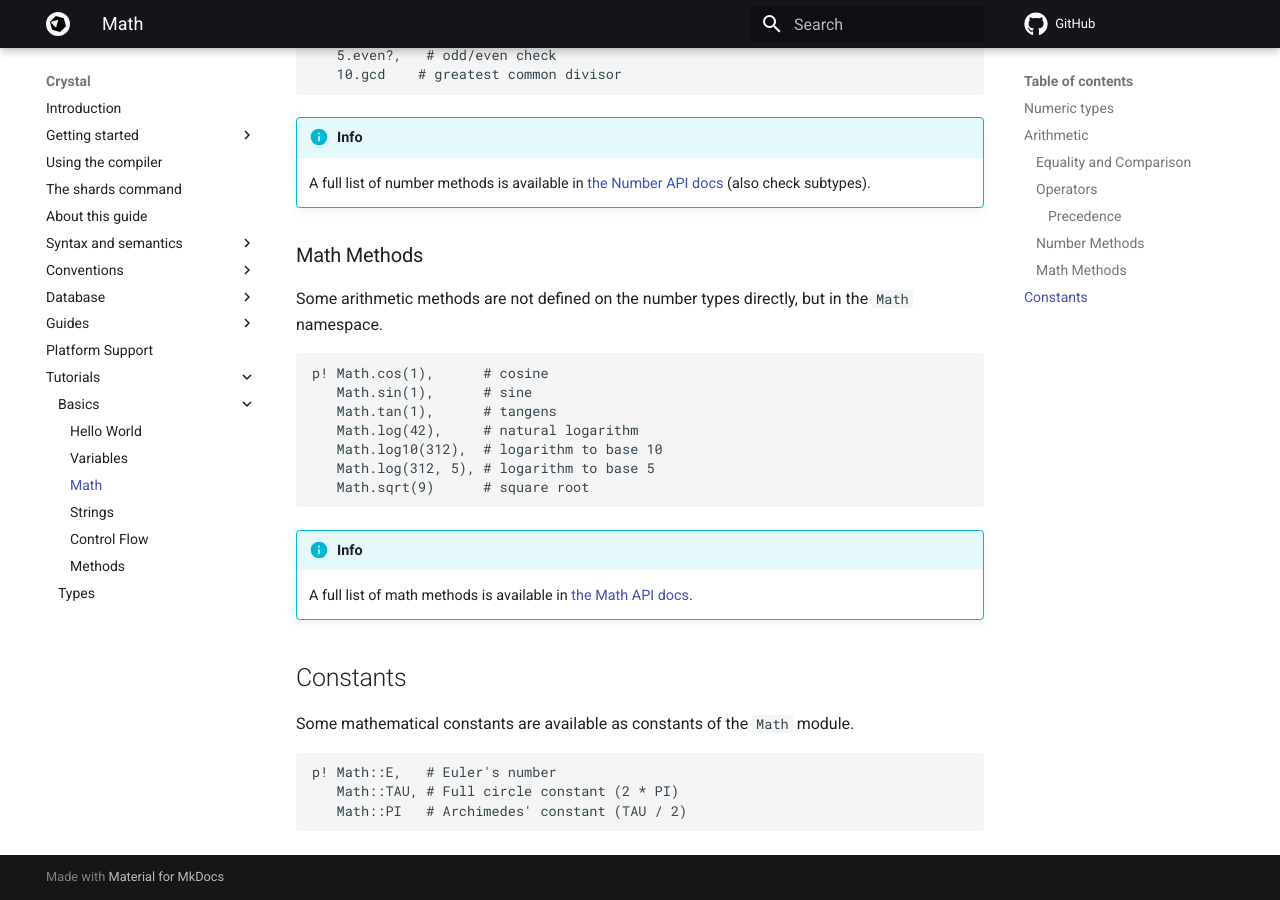
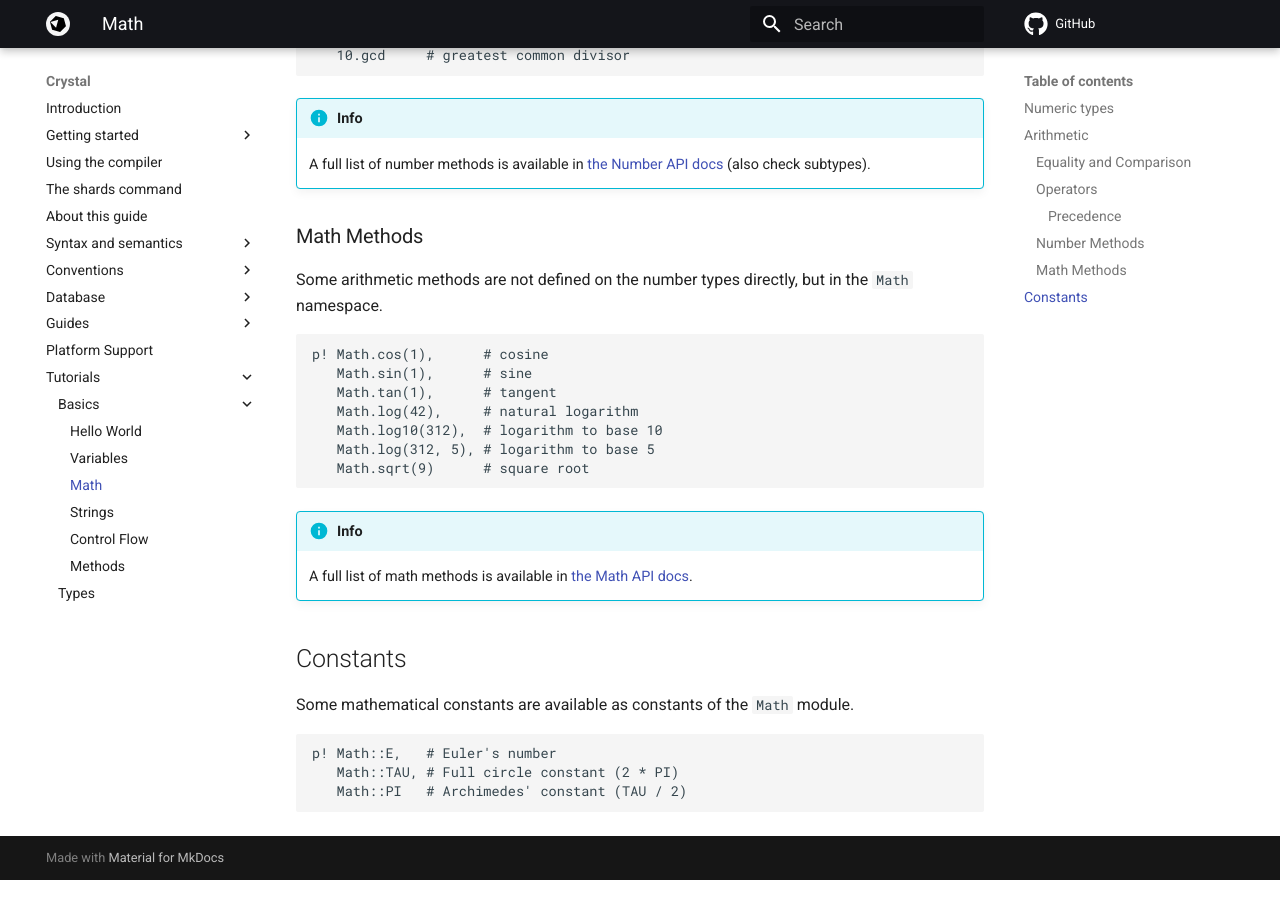
Before and after one commit to crystal-lang/crystal-book, an MkDocs documentation site: the page built from docs/tutorials/01_basics/03_math.md, in a window 1280 px wide and 900 px high, scrolled down 2300 px. Built offline with MkDocs 1.6.1 and Material for MkDocs 9.7.7, drawn with Linux system fonts in a browser that asks for light colours; nearby versions of some CDN libraries; library files that are not in the unit come from our copies; comment, search, counter and statistics services are not loaded; some of the changed text lies outside the part shown.

Commit message:
Commit suggestions

````diff
--- a/docs/tutorials/01_basics/03_math.md
+++ b/docs/tutorials/01_basics/03_math.md
@@ -96,7 +95,7 @@
 p! -5.abs,    # absolute value
    4.3.round, # round to nearest integer
    5.even?,   # odd/even check
-   10.gcd    # greatest common divisor
+   10.gcd     # greatest common divisor
 ```
 
 !!! info
@@ -109,7 +108,7 @@
 ```{.crystal, .crystal-play}
 p! Math.cos(1),      # cosine
    Math.sin(1),      # sine
-   Math.tan(1),      # tangens
+   Math.tan(1),      # tangent
    Math.log(42),     # natural logarithm
    Math.log10(312),  # logarithm to base 10
    Math.log(312, 5), # logarithm to base 5
````
Also changed, not shown: other parts of docs/tutorials/01_basics/03_math.md (+0 -1 lines), docs/tutorials/01_basics/02_variables.md (+1 -1 lines), docs/tutorials/01_basics/05_control_flow.md (+1 -1 lines).
